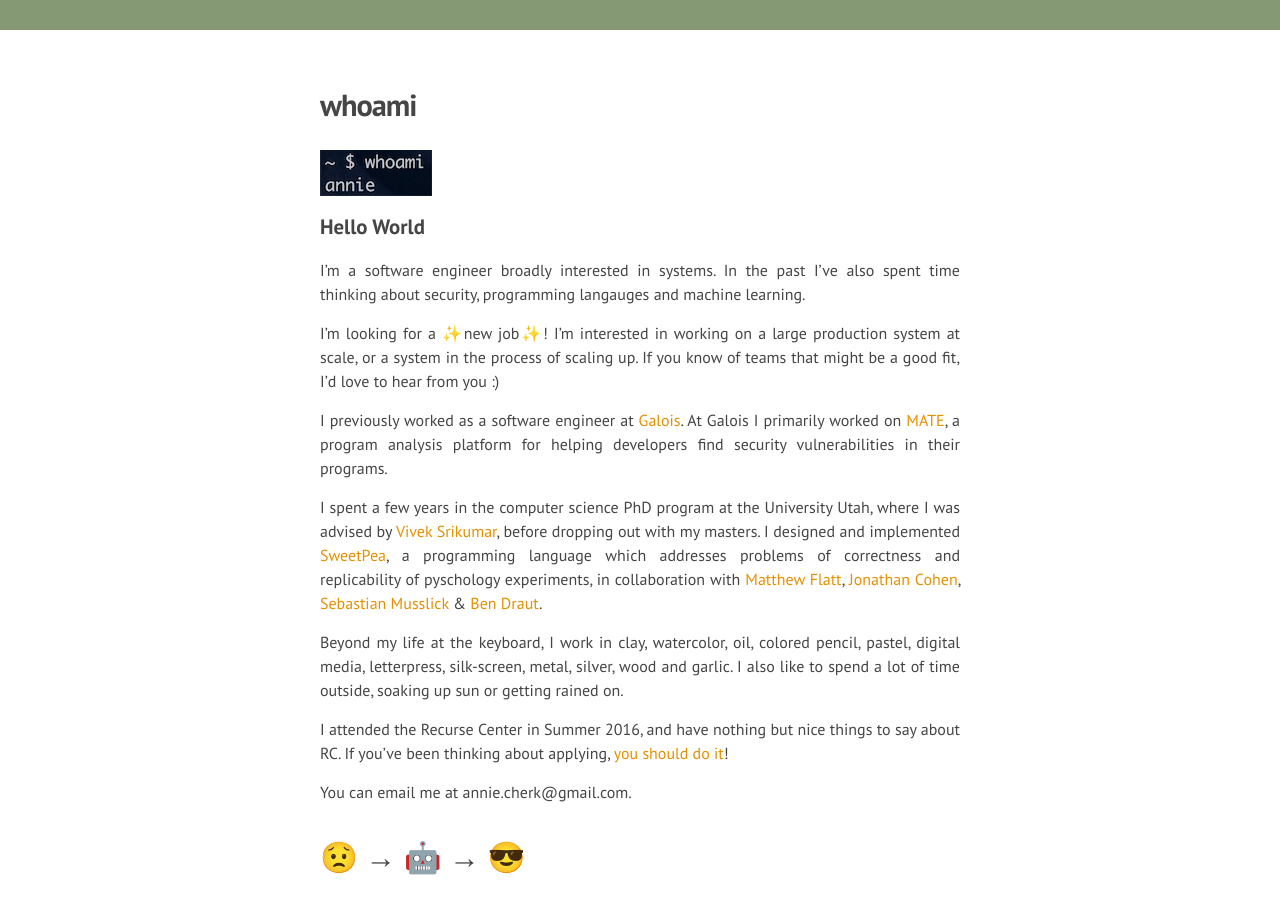
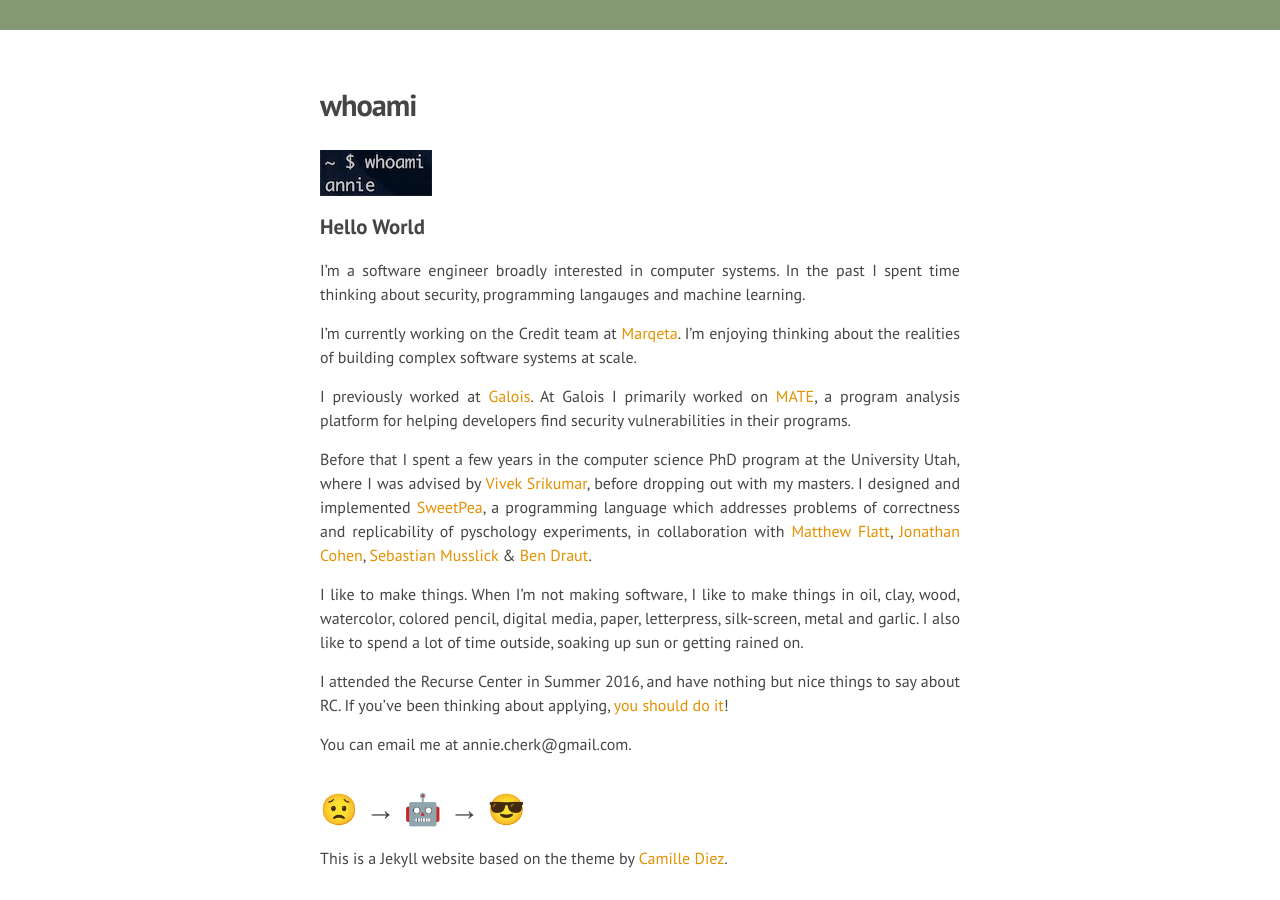
Before and after one commit to anniecherk/anniecherk.github.io, a Jekyll site: the page built from about.md, in a window 1280 px wide and 900 px high, scrolled down 420 px. Built offline with Jekyll 4.4.1, drawn with Linux system fonts in a browser that asks for light colours; nearby versions of some CDN libraries.

Commit message:
updated about page

```diff
--- a/about.md
+++ b/about.md
@@ -11,15 +11,15 @@ permalink: /about/
 
 <p></p>
 
-I'm a software engineer broadly interested in systems. In the past I've also spent time thinking about security, programming langauges and machine learning.
+I'm a software engineer broadly interested in computer systems. In the past I spent time thinking about security, programming langauges and machine learning.
 
-I'm looking for a ✨new job✨! I'm interested in working on a large production system at scale, or a system in the process of scaling up. If you know of teams that might be a good fit, I'd love to hear from you :)
+I'm currently working on the Credit team at [Marqeta](https://www.marqeta.com/). I'm enjoying thinking about the realities of building complex software systems at scale.
 
-I previously worked as a software engineer at [Galois](https://galois.com). At Galois I primarily worked on [MATE](https://galois.com/project/mate/), a program analysis platform for helping developers find security vulnerabilities in their programs.
+I previously worked at [Galois](https://galois.com). At Galois I primarily worked on [MATE](https://galois.com/project/mate/), a program analysis platform for helping developers find security vulnerabilities in their programs.
 
-I spent a few years in the computer science PhD program at the University Utah, where I was advised by [Vivek Srikumar](http://svivek.com/), before dropping out with my masters. I designed and implemented [SweetPea](https://link.springer.com/article/10.3758/s13428-021-01598-2), a programming language which addresses problems of correctness and replicability of pyschology experiments, in collaboration with [Matthew Flatt](https://www.cs.utah.edu/~mflatt/), [Jonathan Cohen](https://webapps.pni.princeton.edu/ncc/JDC/Home_Page.html), [Sebastian Musslick](https://smusslick.com/) & [Ben Draut](https://github.com/drautb).
+Before that I spent a few years in the computer science PhD program at the University Utah, where I was advised by [Vivek Srikumar](http://svivek.com/), before dropping out with my masters. I designed and implemented [SweetPea](https://link.springer.com/article/10.3758/s13428-021-01598-2), a programming language which addresses problems of correctness and replicability of pyschology experiments, in collaboration with [Matthew Flatt](https://www.cs.utah.edu/~mflatt/), [Jonathan Cohen](https://webapps.pni.princeton.edu/ncc/JDC/Home_Page.html), [Sebastian Musslick](https://smusslick.com/) & [Ben Draut](https://github.com/drautb).
 
-Beyond my life at the keyboard, I work in clay, watercolor, oil, colored pencil, pastel, digital media, letterpress, silk-screen, metal, silver, wood and garlic. I also like to spend a lot of time outside, soaking up sun or getting rained on.
+I like to make things. When I'm not making software, I like to make things in oil, clay, wood, watercolor, colored pencil, digital media, paper, letterpress, silk-screen, metal and garlic. I also like to spend a lot of time outside, soaking up sun or getting rained on.
 
 I attended the Recurse Center in Summer 2016, and have nothing but nice things to say about RC. If you've been thinking about applying, [you should do it](https://www.recurse.com/)!
 
```
